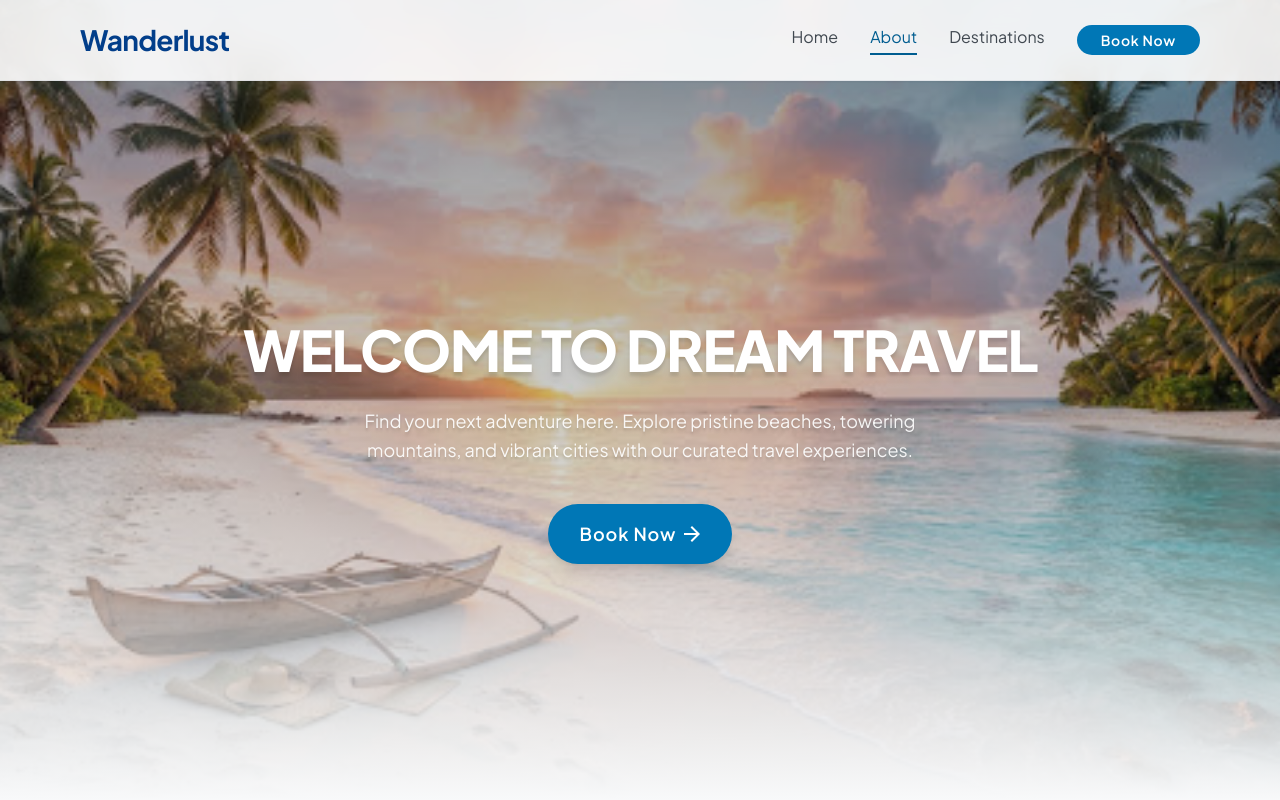
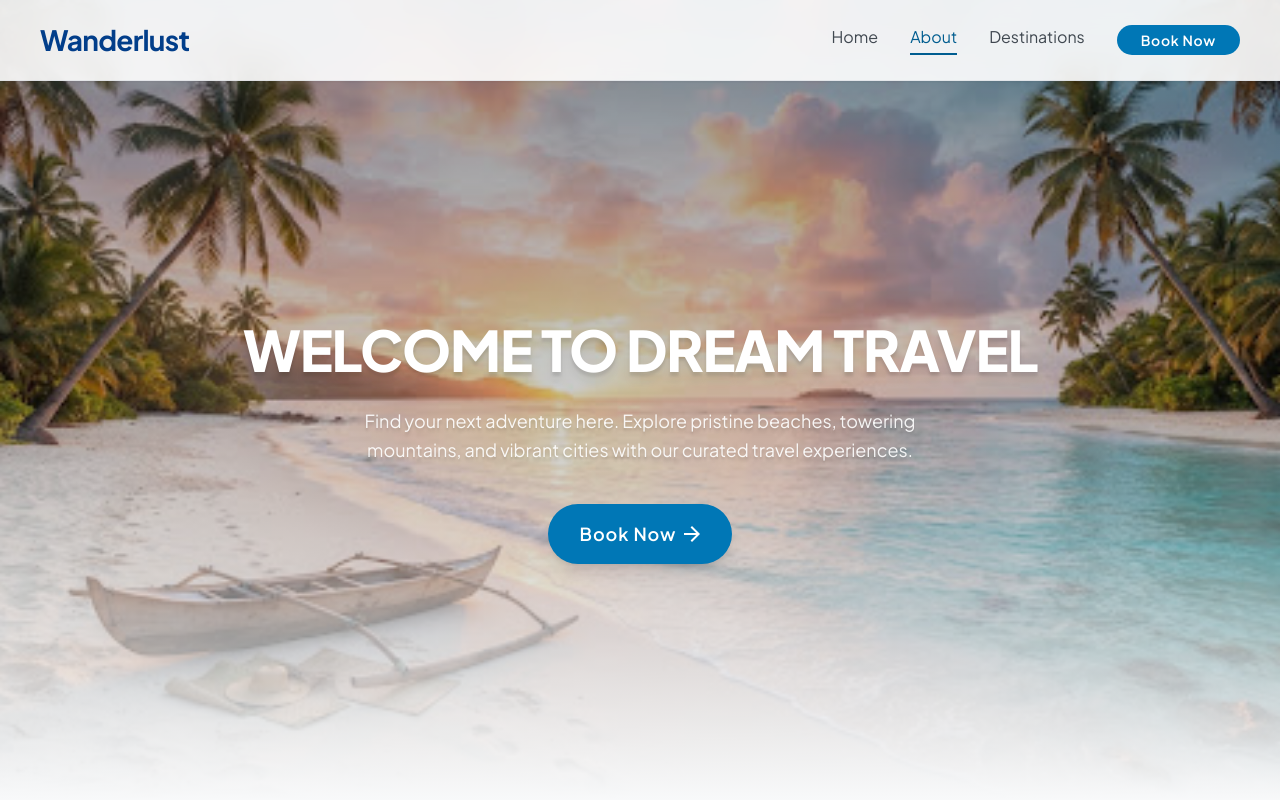
Before and after one commit to akritiraicse/Figma-task, a plain HTML site: page task-2-wonderlust/index.html in a window 1280 px wide. Shown: the top 800 px of the page. Drawn offline with Linux system fonts and the light colour scheme.

Commit message:
responsive fixes done

```diff
--- a/task-2-wonderlust/css/style.css
+++ b/task-2-wonderlust/css/style.css
@@ -76,6 +76,7 @@ button { font: inherit; cursor: pointer; }
 .site-header__inner {
   display: flex; align-items: center; justify-content: space-between;
   height: var(--header-h); padding-inline: var(--side);
+  max-width: calc(var(--container) + var(--side) * 2); margin-inline: auto;
 }
 .brand { font-size: 28px; line-height: 40px; font-weight: 700; letter-spacing: -0.025em; color: var(--navy); }
 .nav-toggle {
@@ -134,6 +135,7 @@ button { font: inherit; cursor: pointer; }
   .hero__text { color: rgba(255, 255, 255, 0.9); }
 }
 @media (min-width: 1024px) {
+  :root { --side: 40px; }
   .hero { min-height: clamp(640px, 100vh, 900px); }
 }
 
```
